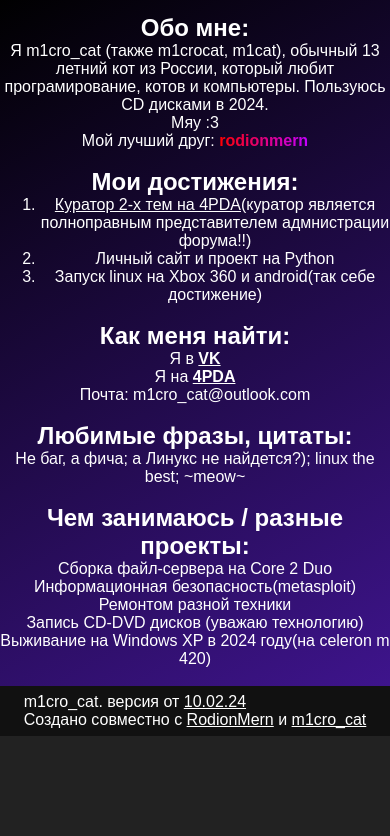
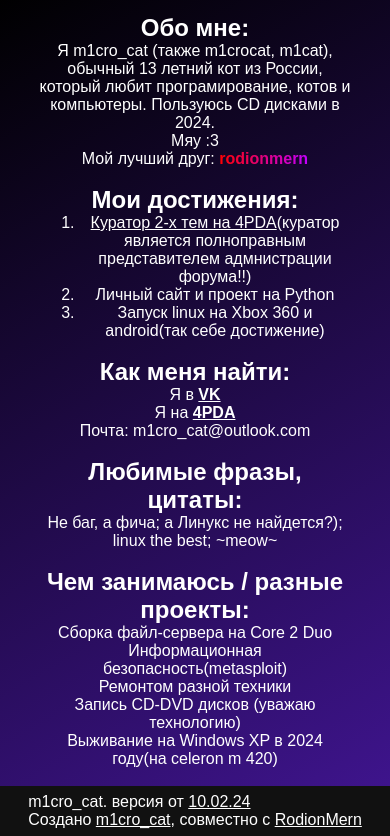
Before and after one commit to m1crocat/m1cro.is-a.dev, a plain HTML site: page index.html in a window 390 px wide. Shown: the part 54-890 px from the top of the page. Before the commit the page ends 844 px from the top, so only its background shows below. Drawn offline with Linux system fonts and the light colour scheme; a web font is replaced by a local one.

Commit message:
for pull request

```diff
--- a/index.html
+++ b/index.html
@@ -17,6 +17,7 @@
 		</div>
 	</nav>
 	<div class="main">
+		<div class="content">
 			<div class="main__about"><br>
 				<h2>Обо мне:</h2>
 				<p>Я m1cro_cat (также m1crocat, m1cat), обычный 13 летний кот из России, который любит програмирование, котов и компьютеры. Пользуюсь CD дисками в 2024.<br>Мяу :3</p>
@@ -37,9 +38,10 @@
 			  <p>Сборка файл-сервера на Core 2 Duo <br>Информационная безопасность(metasploit) <br>Ремонтом разной техники <br>Запись CD-DVD дисков (уважаю технологию) <br>Выживание на Windows XP в 2024 году(на celeron m 420) <br></p><br>
 			</div>
 		</div>
+	</div>
 	<footer>
 		<p>m1cro_cat. версия от <a href="https://github.com/m1crocat/m1cro.is-a.dev/commits/main">10.02.24</a><br>
-		Создано совместно с <a href="https://github.com/rodionmern/">RodionMern</a> и <a href="https://github.com/m1crocat/">m1cro_cat</a></p>
+		Создано <a href="https://github.com/m1crocat/">m1cro_cat</a>, совместно с <a href="https://github.com/rodionmern/">RodionMern</a></p>
 	</footer>
 </body>
 </html>
--- a/styles.css
+++ b/styles.css
@@ -1,43 +1,8 @@
 @import url('https://fonts.googleapis.com/css2?family=Unbounded&display=swap');
-@media (max-width: 450px) {
-	.decoration {
-		display: none;
-		font-size: 16px;
-	}
-	.main {
-		display: flex;
-		justify-content: center;
-		align-items: center;
 
-		text-align: center;
-
-		font-size: 16px;
-
-		width: auto;
-		height: auto;
-	}
-}
-
-@media screen and (max-width: 800px) {
-	.decoration {
-		display: none;
-		font-size: 16px;
-	}
-	.main {
-		display: flex;
-		justify-content: center;
-		align-items: center;
-
-		text-align: center;
-
-		font-size: 16px;
-
-		width: auto;
-	}
-}
 
 body {
-	background-color: #222;
+	background: linear-gradient(330deg, #3e148c 0%, rgba(0,0,0,1) 100%);
 	font-family: 'Unbounded', sans-serif;
 } * {
 	margin: 0;
@@ -63,6 +28,10 @@ nav {
 	color: #fff;
 	width: 100vw;
 	height: 50px;
+}
+
+.opensource {
+	margin-right:10px;
 }
 
 .decoration {
@@ -102,8 +71,19 @@ nav {
 	background: linear-gradient(330deg, #3e148c 0%, rgba(0,0,0,1) 100%);
 	color: #fff;
 
-/* 	width: 100vw;
-	height: 400px; */
+	width: 100vw;
+	height: 800px; */
+}
+
+.content {
+	width: 80vw;
+}
+
+.rodion {
+	color: transparent;
+	-webkit-background-clip: text;
+	background-clip: text;
+	background-image: linear-gradient(to right, red, rgb(195, 0, 255));
 }
 
 footer {
@@ -119,9 +99,40 @@ footer {
 
 	position: none;
 }
-.rodion {
-	color: transparent;
-	-webkit-background-clip: text;
-	background-clip: text;
-	background-image: linear-gradient(to right, red, rgb(195, 0, 255));
+
+@media (max-width: 450px) {
+	.decoration {
+		display: none;
+		font-size: 16px;
+	}
+	.main {
+		display: flex;
+		justify-content: center;
+		align-items: center;
+
+		text-align: center;
+
+		font-size: 16px;
+
+		width: auto;
+		height: auto;
+	}
 }
+
+@media screen and (max-width: 800px) {
+	.decoration {
+		display: none;
+		font-size: 16px;
+	}
+	.main {
+		display: flex;
+		justify-content: center;
+		align-items: center;
+
+		text-align: center;
+
+		font-size: 16px;
+
+		width: auto;
+	}
+}
```
Also changed, not shown: projects.html (+6 -5 lines). Lines whose indentation alone changed are shown as unchanged.
